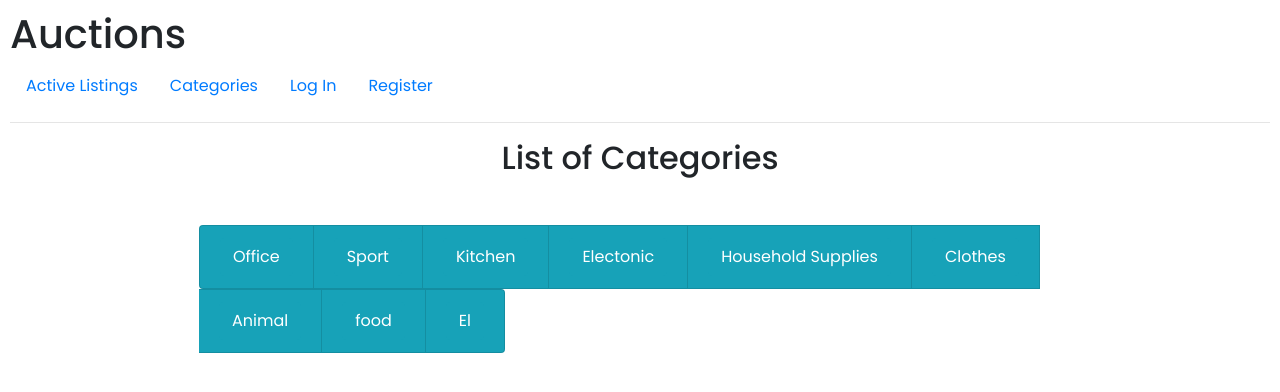
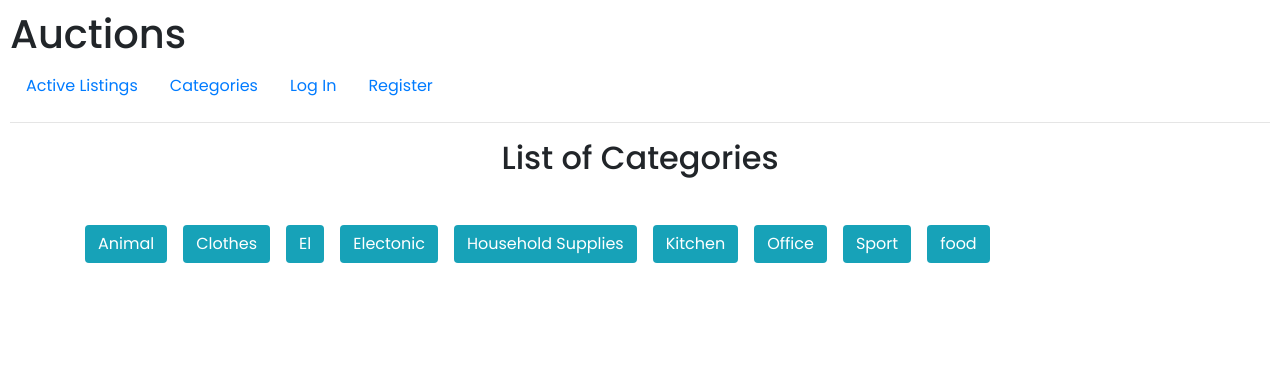
Before and after one commit to zsoltadam92/cs50-project2-commerce, a Django app: page /categories/ in a window 1280 px wide. Shown: the top 392 px of the page. Run offline with Django 3.2, Linux system fonts and the light colour scheme; data comes from the database, SQL or seed files in the repository; both versions use the stored data as it was after the commit; some libraries are stand-ins or nearby versions.

Commit message:
styling sorted categories

```diff
--- a/auctions/templates/auctions/categories.html
+++ b/auctions/templates/auctions/categories.html
@@ -1,10 +1,11 @@
 {% extends "auctions/layout.html" %} {% block body %}
 
 <h2 class="mb-5 text-center">List of Categories</h2>
-<ul class="list-group list-group-horizontal d-flex flex-wrap ml-auto mr-auto" style="width: 70%">
+
+<div class="container d-flex justify-content-start flex-wrap">
     {% for category in categories %}
-        <li class="list-group-item  bg-info"><a class=" bg-info text-white  btn stretched-link" href="{% url 'listings_by_category' category %}">{{ category }}</a></li>
+        <a class=" btn bg-info text-white mr-3 mb-3 " href="{% url 'listings_by_category' category %}">{{ category }}</a>
     {% endfor %}
-</ul>
+</div>
 
 {% endblock %}
--- a/auctions/templates/auctions/listing_details.html
+++ b/auctions/templates/auctions/listing_details.html
@@ -20,9 +20,9 @@
         <form class="mt-3" action="{% url 'listing_details' listing.id %}" method="post">
           {% csrf_token %}
           {% if listing.is_active %}
-            <input class="btn btn-info"  type="submit" name="watchlist_form" value="{{watchlist_input}}"/>
+            <input class="btn {% if watchlist_input == 'Add to Watchlist' %}btn-info {% else %}btn-danger {% endif %}"  type="submit" name="watchlist_form" value="{{watchlist_input}}"/>
           {% elif not listing.is_active %}
-            <input class="btn btn-info" type="submit" value="Remove to Watchlist"/>
+            <input class="btn btn-danger" type="submit" value="Remove to Watchlist"/>
           {% endif %}
         </form>
 
@@ -78,7 +78,7 @@
           {% if listing.current_bidder == user %}
             <p class="alert alert-success">You won the auction.</p>
           {% elif user_has_bid and listing.current_bidder != user%}
-          <p class="alert alert-warning">Your bid was overbid.</p>
+          <p class="alert alert-danger">Your bid was overbid.</p>
           {% endif %}
         {% endif %}
       {% endif %}
--- a/auctions/templates/auctions/new_listing.html
+++ b/auctions/templates/auctions/new_listing.html
@@ -14,7 +14,7 @@
   <div class="card  bg-light mr-auto ml-auto mt-5" style="max-width: 50rem;">
     <div class="card-header"><h2>Create New Listing</h2></div>
     <div class="card-body">
-      <form action="{% url 'new_listing' %}" method="post" class="">
+      <form action="{% url 'new_listing' %}" method="post" >
         {% csrf_token %} {{form}}
         <input class="btn btn-primary" type="submit" value="Create New Listing" />
       </form>
--- a/auctions/views.py
+++ b/auctions/views.py
@@ -250,7 +250,7 @@ def watchlist(request):
 
 def categories(request):
     categories = AuctionListing.objects.values_list('category', flat=True).distinct()
-    return render(request, 'auctions/categories.html', {'categories': categories})
+    return render(request, 'auctions/categories.html', {'categories': sorted(categories)})
 
 def listings_by_category(request, category):
     listings = AuctionListing.objects.filter(category=category, is_active=True)
```
Also changed, not shown: db.sqlite3.
